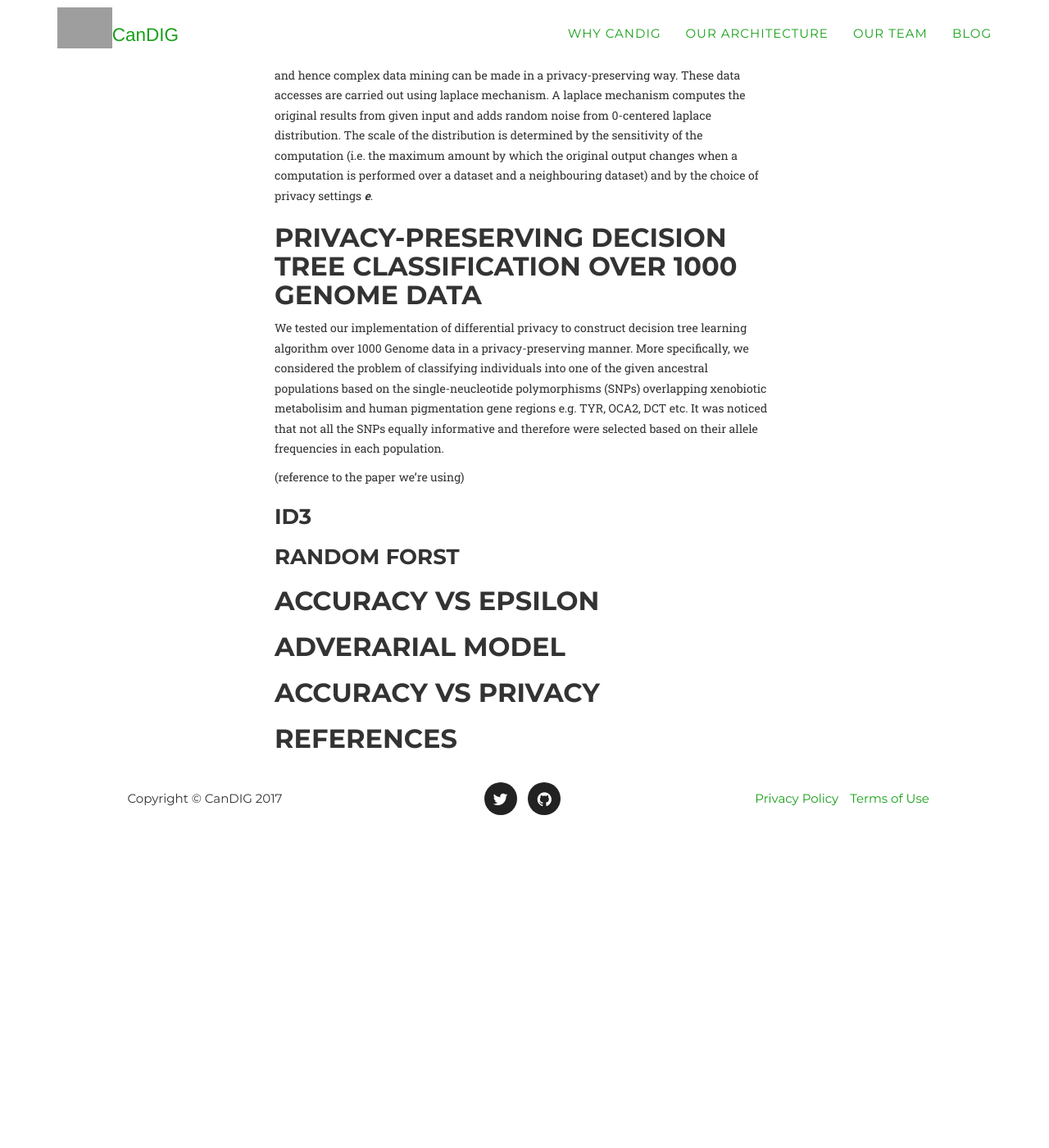
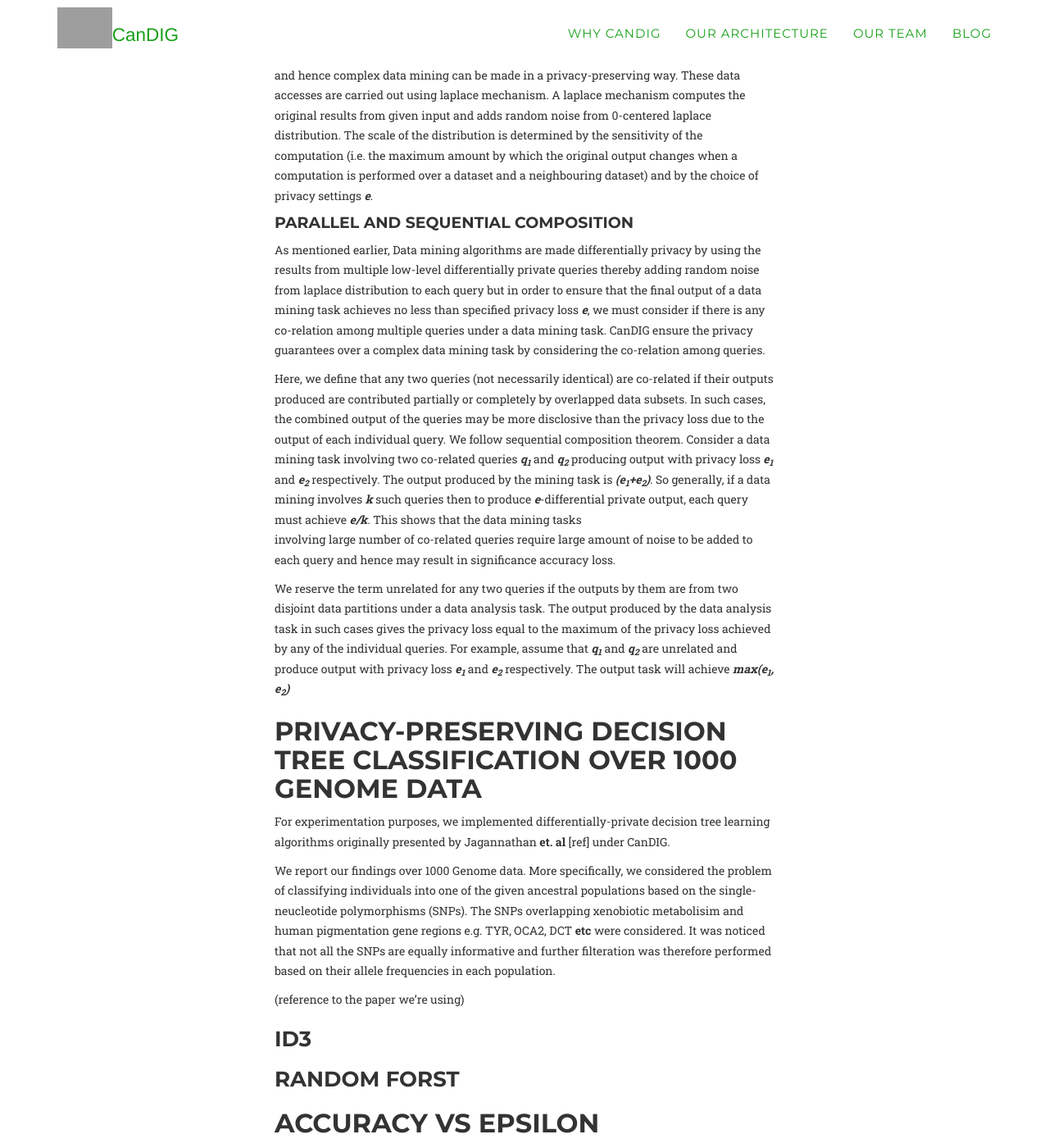
Before and after one commit to CanDIG/candig.github.io, a Jekyll site: the page built from _posts/2017-05-25-distributed-privacy-preserving-data-mining.md, in a window 1280 px wide and 1400 px high, scrolled down 1274 px. Shown: the whole window at 82% size. Built offline with Jekyll 4.4.1, drawn with Linux system fonts in a browser that asks for light colours; some web fonts are replaced; before the commit the page ends 2293 px from its top, so only the background shows below that; grey boxes are pictures that could not be loaded.

Commit message:
Update 2017-05-25-distributed-privacy-preserving-data-mining.md

```diff
--- a/_posts/2017-05-25-distributed-privacy-preserving-data-mining.md
+++ b/_posts/2017-05-25-distributed-privacy-preserving-data-mining.md
@@ -24,8 +24,18 @@ The parameter **_e_** gives a way to precisely control and quantify the privacy
 
 CanDig implements differentially privacy in simple low-level computational constructs that require a data access. This allows the privacy loss over multiple computations be quantified and hence complex data mining can be made in a privacy-preserving way. These data accesses are carried out using laplace mechanism. A laplace mechanism computes the original results from given input and adds random noise from 0-centered laplace distribution. The scale of the distribution is determined by the sensitivity of the computation (i.e. the maximum amount by which the original output changes when a computation is performed over a dataset and a neighbouring dataset) and by the choice of privacy settings **_e_**.
 
+#### Parallel and Sequential Composition
+As mentioned earlier, Data mining algorithms are made differentially privacy by using the results from multiple low-level differentially private queries thereby adding random noise from laplace distribution to each query but in order to ensure that the final output of a data mining task achieves no less than specified privacy loss **_e_**, we must consider if there is any co-relation among multiple queries under a data mining task. CanDIG ensure the privacy guarantees over a complex data mining task by considering the co-relation among queries.
+
+Here, we define that any two queries (not necessarily identical) are co-related if their outputs produced are contributed partially or completely by overlapped data subsets. In such cases, the combined output of the queries may be more disclosive than the privacy loss due to the output of each individual query. We follow sequential composition theorem. Consider a data mining task involving two co-related queries **_q<sub>1</sub>_** and **_q<sub>2</sub>_** producing output with privacy loss **_e<sub>1</sub>_** and **_e<sub>2</sub>_** respectively. The output produced by the mining task is **_(e<sub>1</sub>+e<sub>2</sub>)_**. So generally, if a data mining involves **_k_** such queries then to produce **_e_**-differential private output, each query must achieve **_e/k_**. This shows that the data mining tasks
+involving large number of co-related queries require large amount of noise to be added to each query and hence may result in significance accuracy loss.
+
+We reserve the term unrelated for any two queries if the outputs by them are from two disjoint data partitions under a data analysis task. The output produced by the data analysis task in such cases gives the privacy loss equal to the maximum of the privacy loss achieved by any of the individual queries. For example, assume that **_q<sub>1</sub>_** and **_q<sub>2</sub>_** are unrelated and produce output with privacy loss **_e<sub>1</sub>_** and **_e<sub>2</sub>_** respectively. The output task will achieve **_max(e<sub>1</sub>, e<sub>2</sub>)_**
+
 ## Privacy-Preserving Decision Tree Classification over 1000 Genome Data
-We tested our implementation of differential privacy to construct decision tree learning algorithm over 1000 Genome data in a privacy-preserving manner. More specifically, we considered the problem of classifying individuals into one of the given ancestral populations based on the single-neucleotide polymorphisms (SNPs) overlapping xenobiotic metabolisim and human pigmentation gene regions e.g. TYR, OCA2, DCT etc. It was noticed that not all the SNPs equally informative and therefore were selected based on their allele frequencies in each population.
+For experimentation purposes, we implemented differentially-private decision tree learning algorithms originally presented by Jagannathan **et. al** [ref] under CanDIG.
+
+We report our findings over 1000 Genome data. More specifically, we considered the problem of classifying individuals into one of the given ancestral populations based on the single-neucleotide polymorphisms (SNPs). The SNPs overlapping xenobiotic metabolisim and human pigmentation gene regions e.g. TYR, OCA2, DCT **etc** were considered. It was noticed that not all the SNPs are equally informative and further filteration was therefore performed based on their allele frequencies in each population.
 
 
 
```
